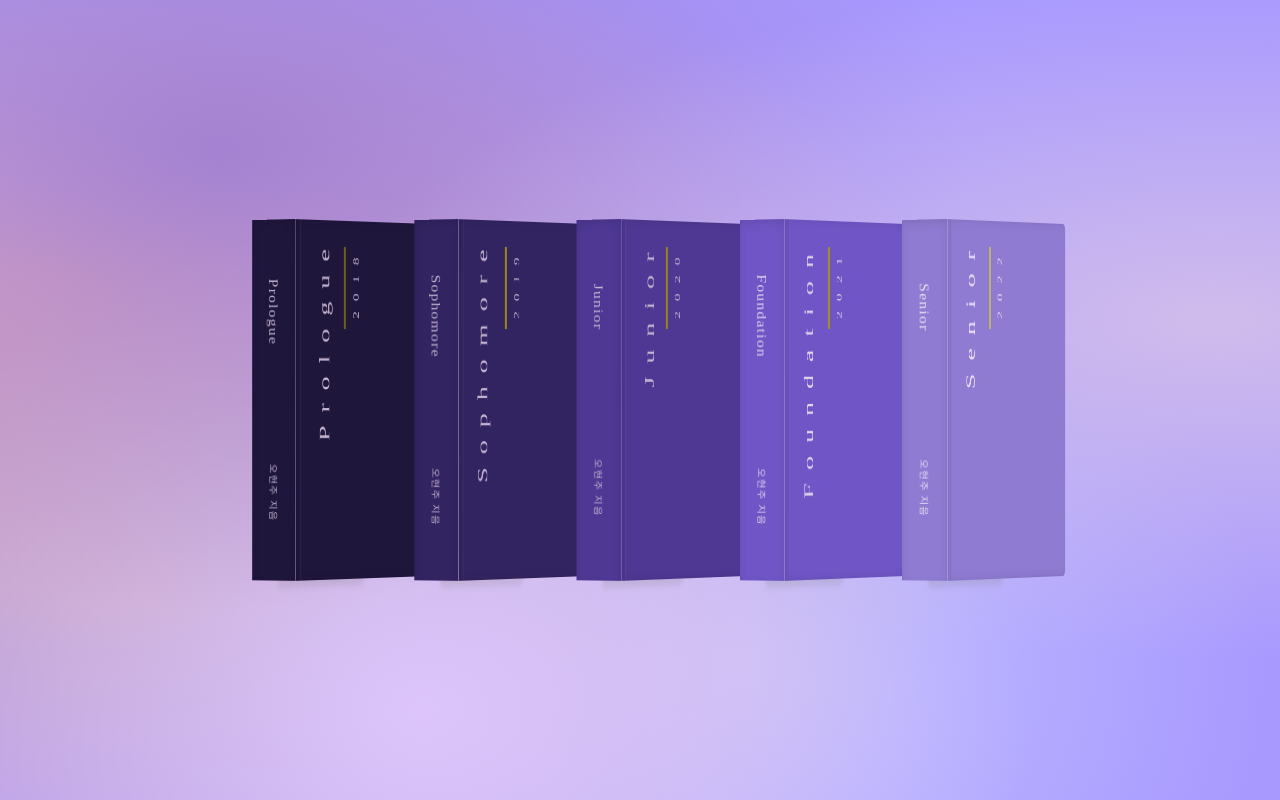
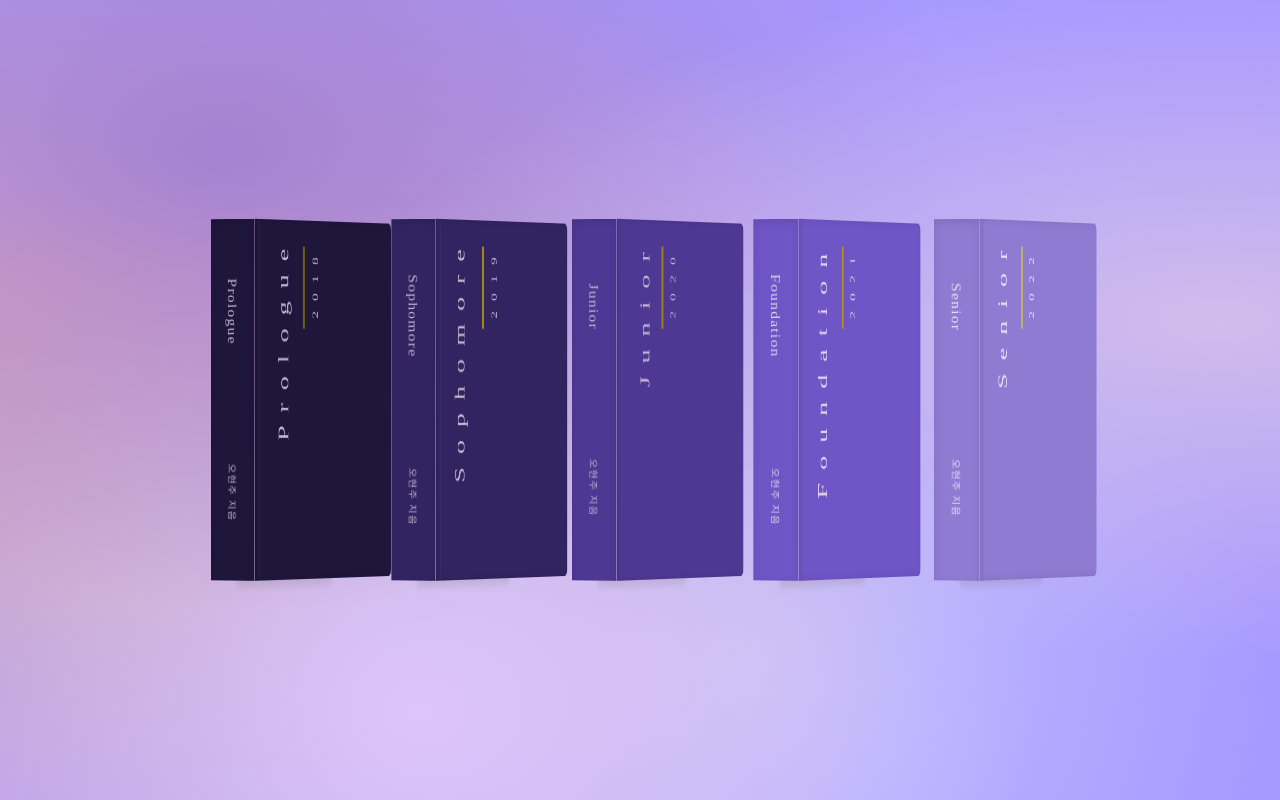
Before and after one commit to OhHyeonJu0415/Project_BookShelf, a React (Create React App) app: page / in a window 1280 px wide. Built offline with nearby package versions, Linux system fonts and the light colour scheme; a web font is replaced by a local one.

Commit message:
chore : 책 포지션 변경

```diff
--- a/src/App.module.css
+++ b/src/App.module.css
@@ -6,22 +6,27 @@
 body {
   overflow-x: hidden;
   overflow-y: hidden;
+  position: relative;
 }
 
 .container {
-  position: relative;
+  position: absolute;
   z-index: 1;
   perspective: 500rem;
+  width: 70%;
+  height: 28vw;
   display: flex;
-  width: 100vw;
-  height: 100vh;
   justify-content: center;
-  margin: auto;
   align-items: center;
+  top: 50%;
+  left: 50%;
+  transform: translate(-50%, -50%);
 }
 
-.container:nth-child(n) {
-  width: 63%;
+.arrow {
+  position: absolute;
+  top: -30%;
+  left: -15%;
 }
 
 /* kopubWorld */
--- a/src/styles/books/foundation.module.css
+++ b/src/styles/books/foundation.module.css
@@ -1,3 +1,7 @@
+.container {
+  left: calc(52.5% + 2.1vw);
+}
+
 .cover {
   background-color: #6f55c5;
 }
--- a/src/styles/books/junior.module.css
+++ b/src/styles/books/junior.module.css
@@ -1,3 +1,7 @@
+.container {
+  left: calc(35% + 1.4vw);
+}
+
 .cover {
   background-color: #4e3894;
 }
--- a/src/styles/books/prologue.module.css
+++ b/src/styles/books/prologue.module.css
@@ -1,2 +1,3 @@
 .container {
+  left: 0%;
 }
--- a/src/styles/books/senior.module.css
+++ b/src/styles/books/senior.module.css
@@ -1,3 +1,7 @@
+.container {
+  left: calc(70% + 2.1vw);
+}
+
 .cover {
   background-color: #8f7bd2;
 }
--- a/src/styles/books/sophomore.module.css
+++ b/src/styles/books/sophomore.module.css
@@ -1,3 +1,7 @@
+.container {
+  left: calc(17.5% + 0.7vw);
+}
+
 .cover {
   background-color: #322461;
 }
```
